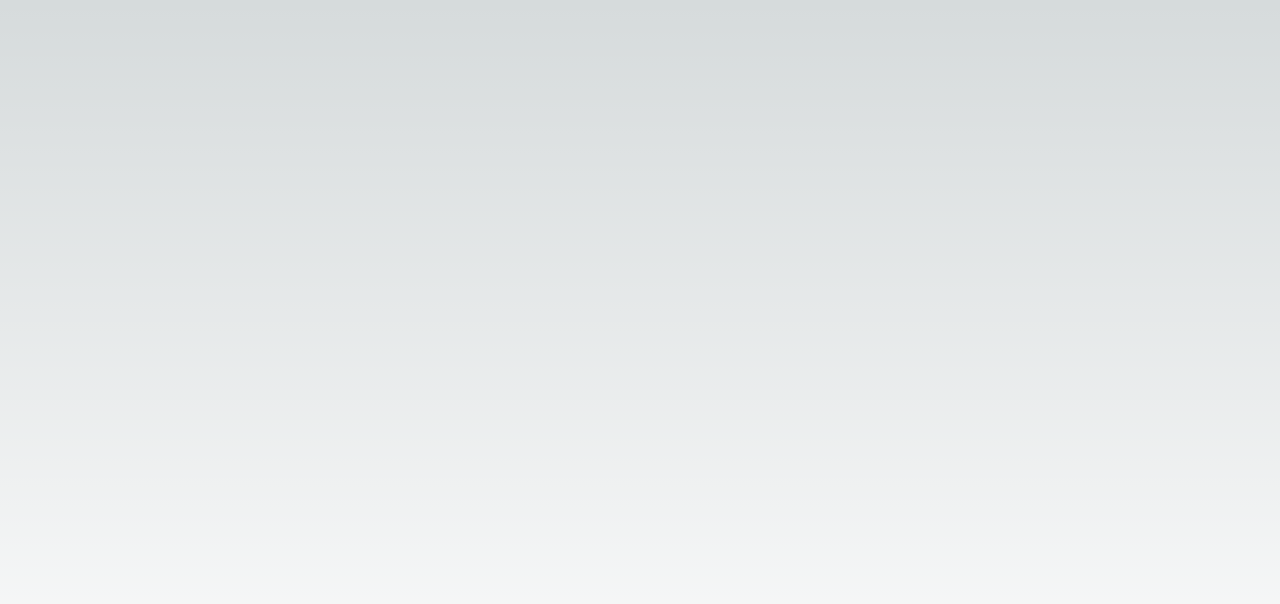
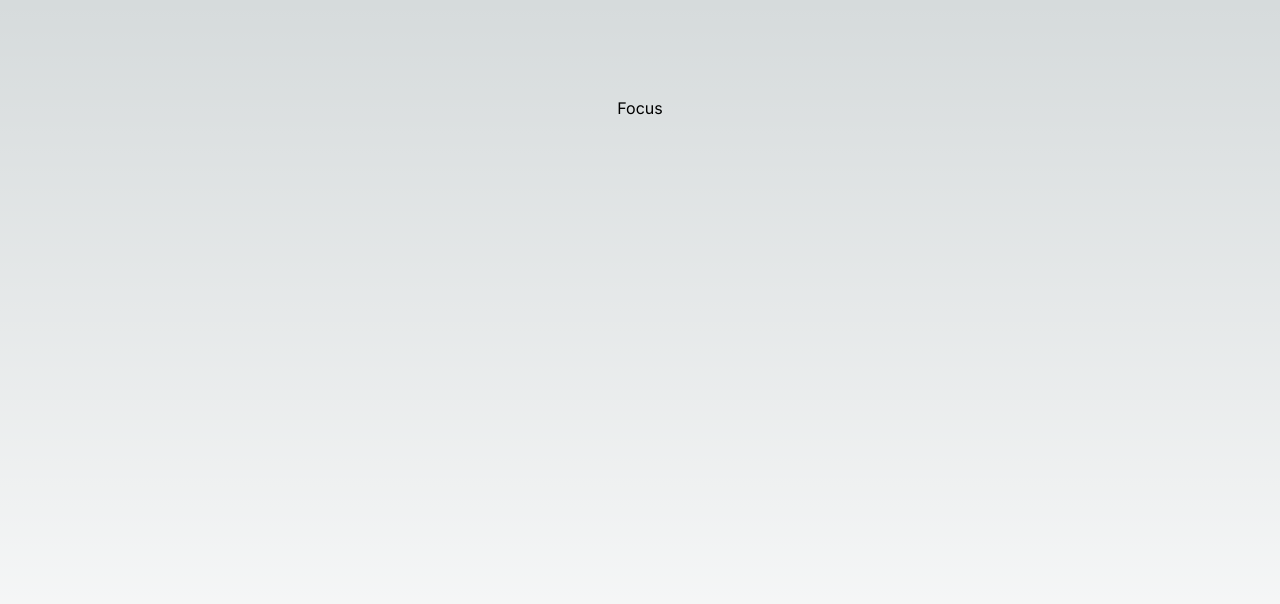
Before and after one commit to merogersdev/focus, a Next.js app: page / in a window 1280 px wide. Shown: the top 604 px of the page. Built offline with nearby package versions, Linux system fonts and the light colour scheme.

Commit message:
chore: add redux boilerplate

```diff
--- a/app/layout.tsx
+++ b/app/layout.tsx
@@ -1,6 +1,8 @@
 import type { Metadata } from "next";
 import { Inter } from "next/font/google";
 import "./globals.css";
+import { store } from "./redux/store";
+import { Provider } from "react-redux";
 
 const inter = Inter({ subsets: ["latin"] });
 
@@ -16,7 +18,9 @@ export default function RootLayout({
 }) {
   return (
     <html lang="en">
-      <body className={inter.className}>{children}</body>
+      <body className={inter.className}>
+        <Provider store={store}>{children}</Provider>
+      </body>
     </html>
   );
 }
--- a/app/page.tsx
+++ b/app/page.tsx
@@ -1,5 +1,7 @@
 export default function Home() {
   return (
-    <main className="flex min-h-screen flex-col items-center justify-between p-24"></main>
+    <main className="flex min-h-screen flex-col items-center justify-between p-24">
+      <h1>Focus</h1>
+    </main>
   );
 }
--- /dev/null
+++ b/app/redux/store.ts
@@ -0,0 +1,11 @@
+import { configureStore } from "@reduxjs/toolkit";
+import timeReducer from "./time.slice";
+
+export const store = configureStore({
+  reducer: {
+    time: timeReducer,
+  },
+});
+
+export type RootState = ReturnType<typeof store.getState>;
+export type AppDispatch = typeof store.dispatch;
--- /dev/null
+++ b/app/redux/time.slice.ts
@@ -0,0 +1,30 @@
+import { createSlice } from "@reduxjs/toolkit";
+import type { PayloadAction } from "@reduxjs/toolkit";
+
+export interface TimeState {
+  seconds: number;
+}
+
+const initialState: TimeState = {
+  seconds: 60,
+};
+
+export const timeSlice = createSlice({
+  name: "time",
+  initialState,
+  reducers: {
+    increment: (state) => {
+      state.seconds += 1;
+    },
+    decrement: (state) => {
+      state.seconds -= 1;
+    },
+    incrementByAmount: (state, action: PayloadAction<number>) => {
+      state.seconds += action.payload;
+    },
+  },
+});
+
+export const { increment, decrement, incrementByAmount } = timeSlice.actions;
+
+export default timeSlice.reducer;
--- a/package.json
+++ b/package.json
@@ -9,9 +9,11 @@
     "lint": "next lint"
   },
   "dependencies": {
+    "@reduxjs/toolkit": "^1.9.7",
     "next": "13.5.6",
     "react": "^18",
-    "react-dom": "^18"
+    "react-dom": "^18",
+    "react-redux": "^8.1.3"
   },
   "devDependencies": {
     "@types/node": "^20",
```
Also changed, not shown: .eslintrc.json, 1 other file (tests, documents, lock files or other folders).
